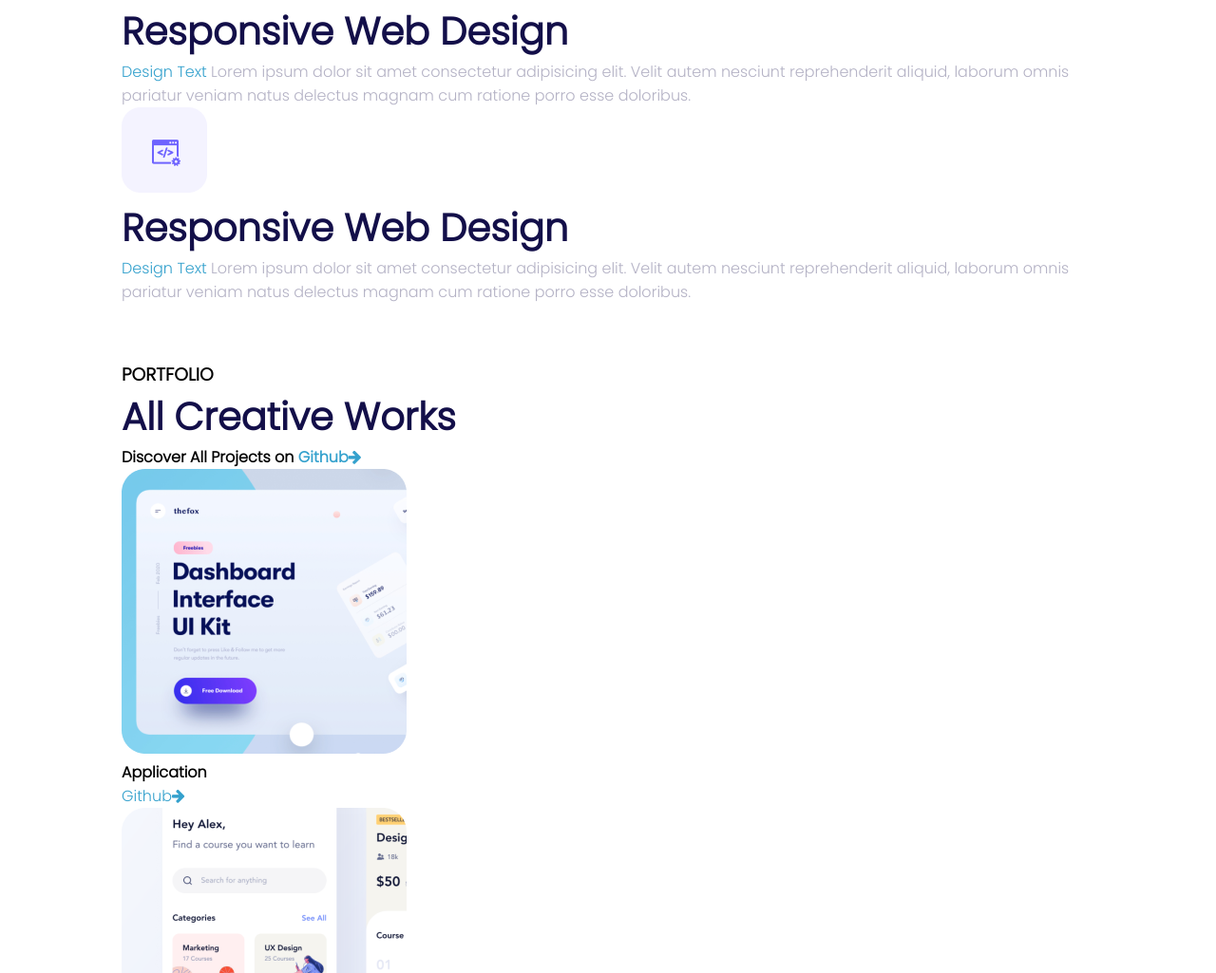
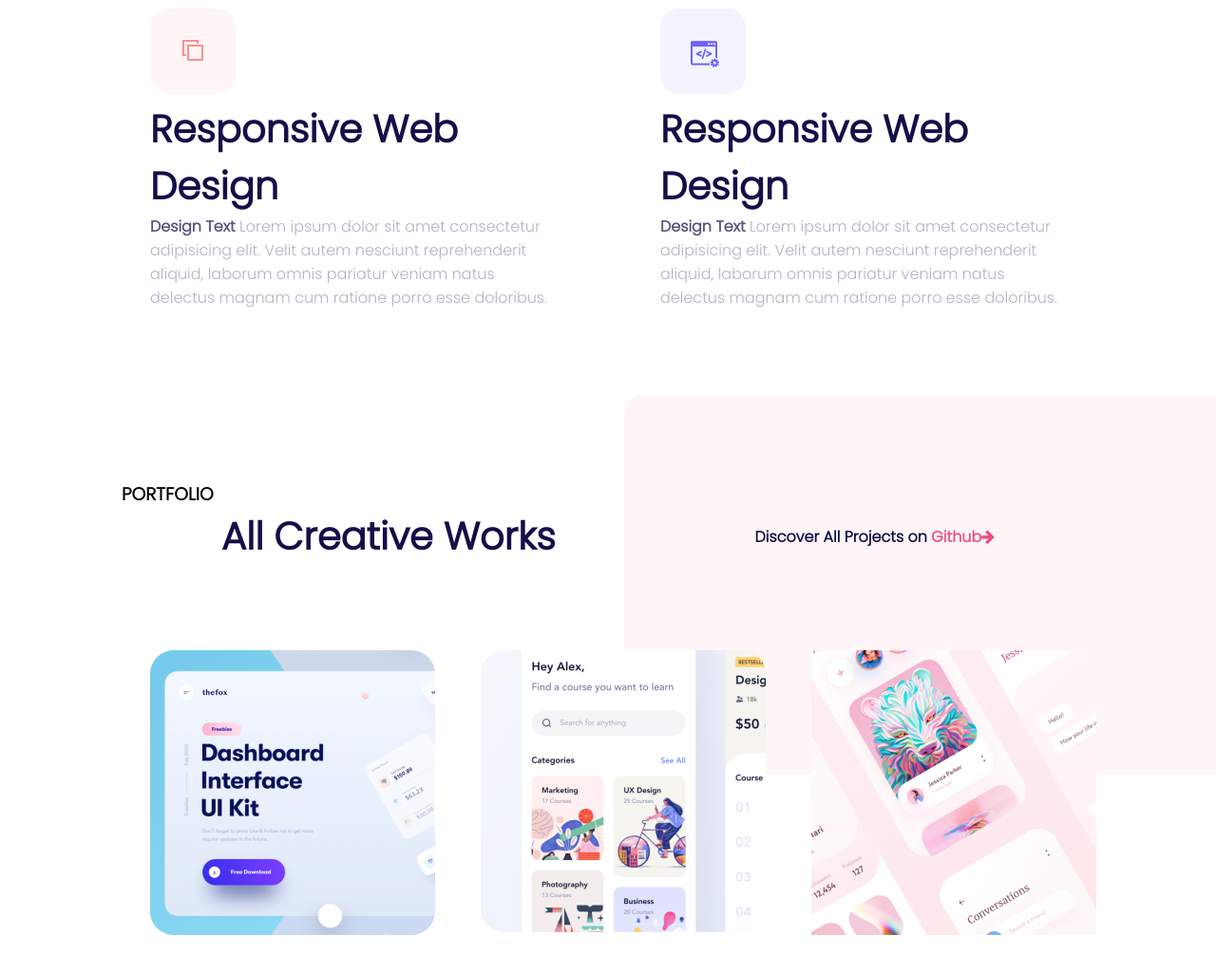
Before and after one commit to AniketShrivastava/html_css_Portfolio, a plain HTML site: page index.html in a window 1280 px wide. Shown: the part 1604-2629 px from the top of the page at 95% size. Drawn offline with Linux system fonts and the light colour scheme; files whose address does not match are found by name.

Commit message:
create Portfolio,contact-css

```diff
--- a/style.css
+++ b/style.css
@@ -7,9 +7,18 @@
     padding: 0;
     box-sizing: border-box;
 }
-body{
+body,html{
     font-family: 'poppins',arial;
     overflow-x: hidden;
+}
+:root{
+    --h1 : #130F49,
+    --blue:#34A1CD,
+    --dark-purple:#55527C,
+    --gray:#B4B2C5,
+    --pink:#EA4C89,
+    --circle:#F4F3FF,
+
 }
 li{
     list-style: none;
@@ -135,3 +144,146 @@ display: flex;
 .header p{
     margin: 30px auto;
 }
+
+/* Skills */
+.title{
+    text-align: center;
+    margin-bottom: 60px;
+}
+.grid-wrapper{
+    display: grid;
+    grid-template-columns:repeat(auto-fit,minmax(400px,auto));
+    grid-gap: 50px;
+}
+.icons-title{
+   /* display: flex; */
+   align-items: center;
+}
+.icon-title img{
+    margin-right: 20px;
+}
+.icon-title h2{
+    font-size: 20px;
+    color:#130F49;
+    margin-bottom: 20px;
+}
+.grid-box .highlight{
+    color: #55527C ;
+    font-weight: bold;
+}
+.grid-box{
+    padding: 30px;
+}
+.skills .grid-box:hover{
+    box-shadow: 0px 0px 30px #0000002f;
+    border-radius: 20px;
+}
+/* PORTFOLIO */
+.portfolio{
+    margin-top: 150px;
+    position: relative;
+}
+.portfolio .title{
+    text-align: left;
+}
+.portfolio .title .ctn-title{
+    display: flex;
+    width: 100%;
+    justify-content: space-around;
+    align-items: center;
+}
+.ctn-title h4{
+   color: #130F49;
+   cursor: pointer;
+
+}
+.ctn-title .highlight{
+    color: #EA4C89;
+}
+.portfolio .grid-wrapper{
+  grid-template-columns: repeat(auto-fit,minmax(300px,auto));
+  grid-gap: 20px;
+}
+.rect-bg{
+    width: 700px;
+    height: 400px;
+    background: #FFF5F6;
+    position: absolute;
+    top: -10%;
+    right: -20%;
+    z-index: -1;
+    border-radius: 20px;
+}
+.portfolio .grid-box{
+    position: relative;
+}
+.hover{
+    position: absolute;
+    top: 15%;
+    left: 15%;
+    width: 60%;
+    height: 60%;
+    background: #55527C;
+    display: flex;
+    align-items: center;
+    justify-content: space-around;
+    flex-direction: column;
+    color: whitesmoke;
+    border-radius: 10px;
+    transform: scaleX(0);
+    transition: transform 0.5s ease;
+}
+.hover .highlight{
+    color: #EA4C89;
+}
+.portfolio .grid-box:hover .hover{
+    transform: scaleX(1);
+}
+
+/* testmonial */
+
+.testmonial{
+    margin-top: 120px;
+    background:#FFF5F6;
+    padding: 60px 0px;
+}
+.testmonial .grid-wrapper{
+    grid-template-columns: repeat(auto-fit, minmax(300px, auto));
+}
+.testmonial .grid-box{
+    background: white;
+    display: flex;
+    flex-direction: column;
+    align-items: center;
+    text-align: center;
+    border-radius: 10px;
+    box-shadow: 0px 0px 10px 0px black;
+    position: relative;
+}
+.testmonial .grid-box img{
+   margin-top: -60px;
+   margin-bottom: 40px;
+   transition: transform 0.5s ease;
+}
+.testmonial .grid-box .fa-quote-left{
+    font-size: 24px;
+    color:#55527C ;
+}
+.testmonial.grid-box p {
+    margin: 20px 0px;
+
+}
+.testmonial h4{
+    color: #130F49;
+    font-weight: bold;
+
+}
+.testmonial .rating{
+    color: #ADA8FF;
+}
+.testmonial .rating-1{
+    color: #EA4C89;
+}
+.testmonial .grid-box:hover img{
+    transform: scale(1.2);
+}
```
